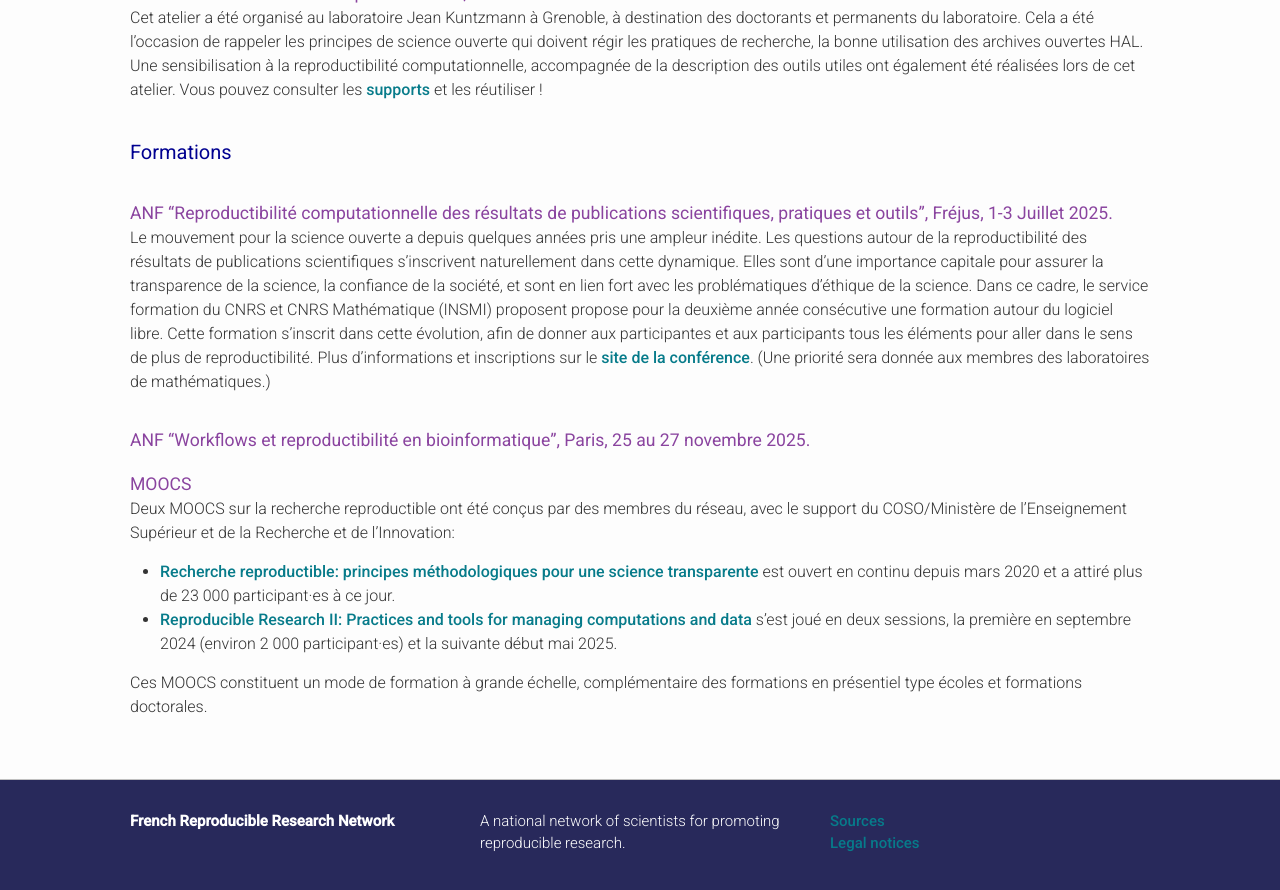
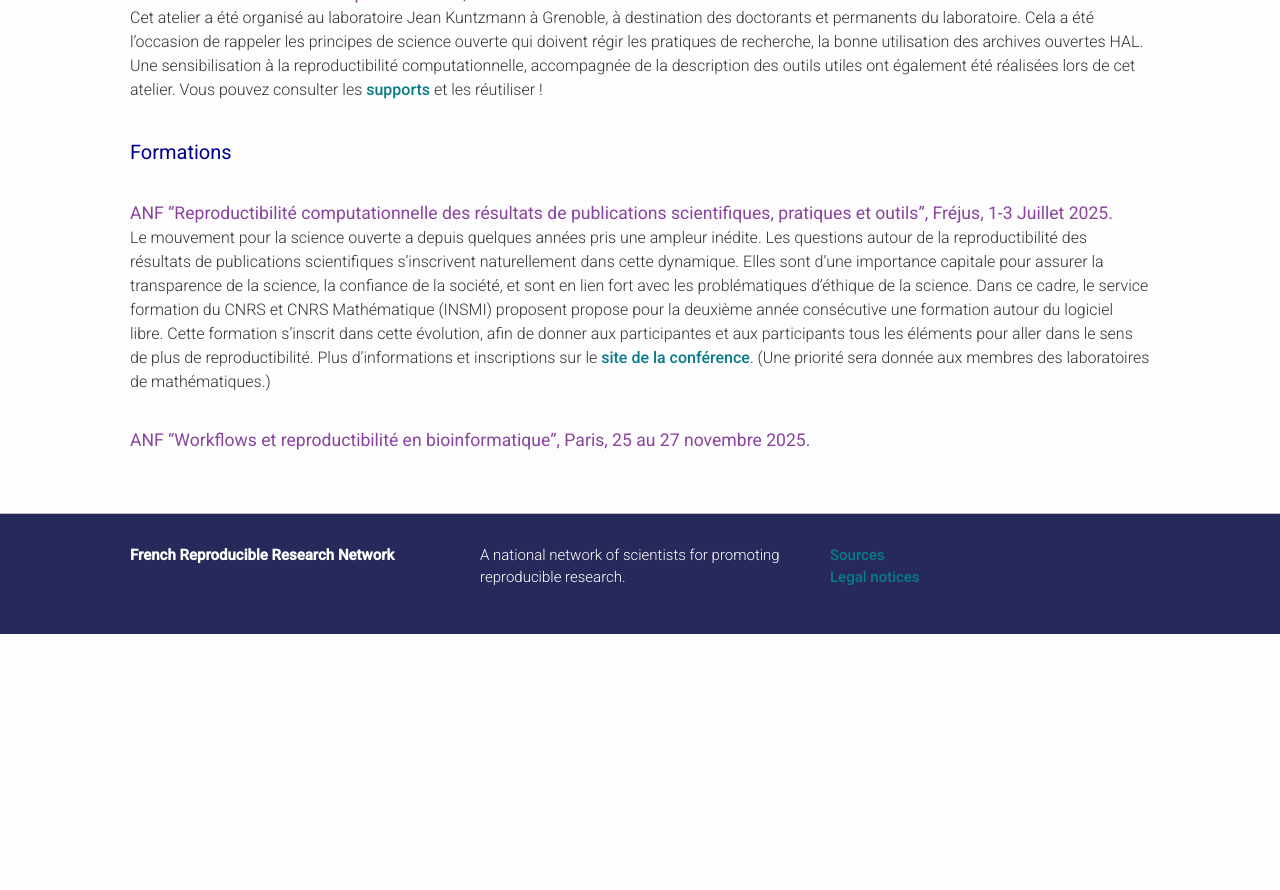
Before and after one commit to FR-RN/FR-RN, a Jekyll site: the page built from formations.md, in a window 1280 px wide and 900 px high, scrolled down 762 px. Shown: the top 890 px of the window. Built offline with Jekyll 4.4.1, drawn with Linux system fonts in a browser that asks for light colours; some web fonts are replaced; after the commit the page ends 1396 px from its top, so only the background shows below that.

Commit message:
Page formation

```diff
--- a/formations.md
+++ b/formations.md
@@ -38,11 +38,3 @@ Plus d'informations et inscriptions sur le [site de la conférence](https://repl
 (Une priorité sera donnée aux membres des laboratoires de mathématiques.)
 
 ### ANF "Workflows et reproductibilité en bioinformatique", Paris, 25 au 27 novembre 2025.
-
-
-### MOOCS
-Deux MOOCS sur la recherche reproductible ont été conçus par des membres du réseau, avec le support du COSO/Ministère de l’Enseignement Supérieur et de la Recherche et de l'Innovation:
-* [Recherche reproductible: principes méthodologiques pour une science transparente](https://www.fun-mooc.fr/en/courses/reproducible-research-methodological-principles-transparent-scie/) est ouvert en continu depuis mars 2020 et a attiré plus de 23 000 participant·es à ce jour.
-* [Reproducible Research II: Practices and tools for managing computations and data](https://www.fun-mooc.fr/en/courses/reproducible-research-ii-practices-and-tools-for-managing-comput/) s’est joué en deux sessions, la première en septembre 2024 (environ 2 000 participant·es) et la suivante début mai 2025.
-
-Ces MOOCS constituent un mode de formation à grande échelle, complémentaire des formations en présentiel type écoles et formations doctorales.
```
Also changed, not shown: index-en.md (+0 -2 lines).
